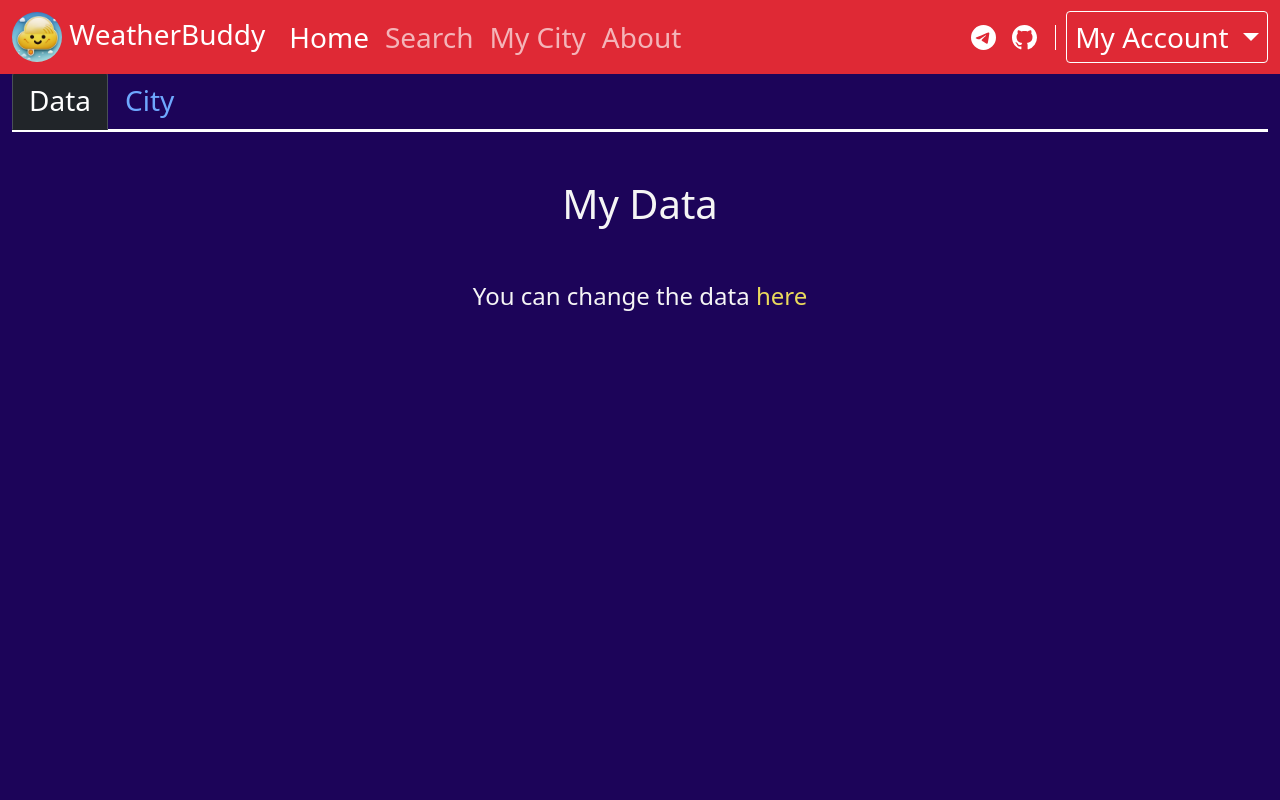
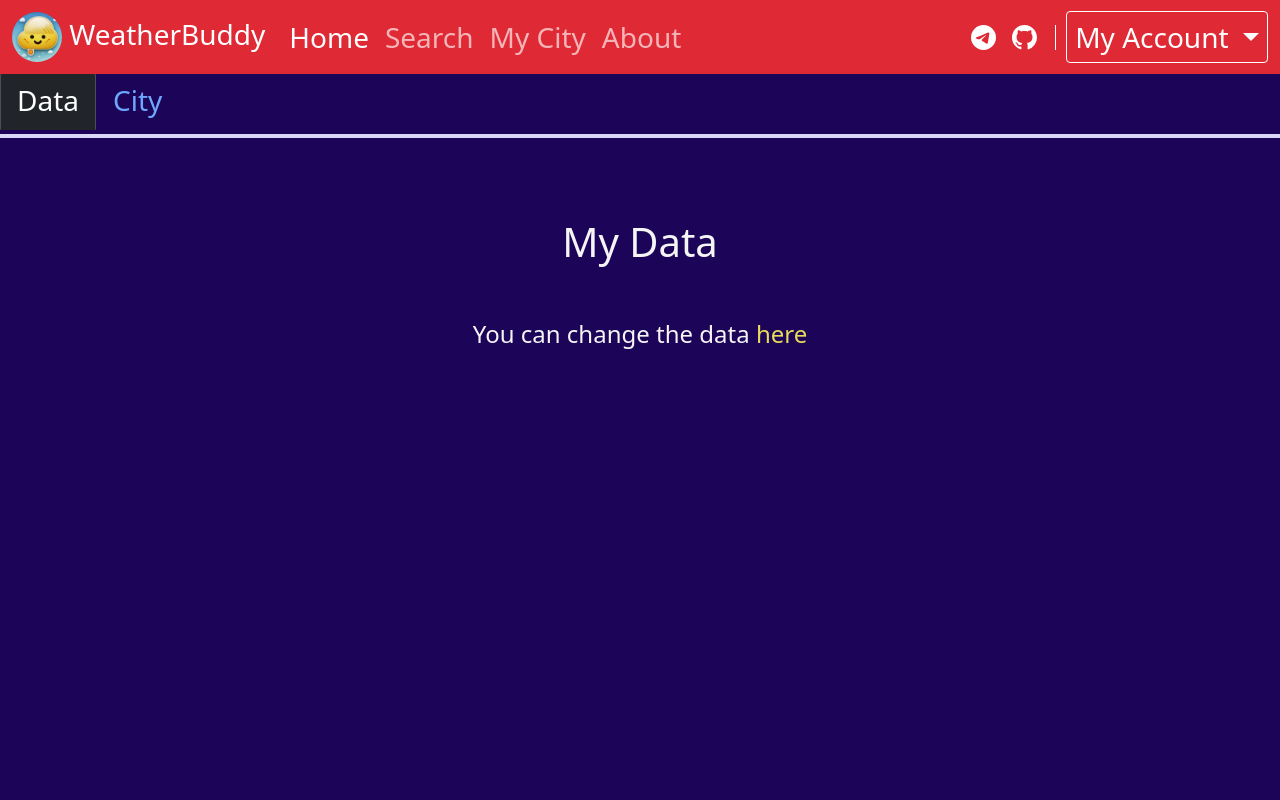
Before and after one commit to MikhailKras/weather-buddy, a FastAPI app: template src/templates/auth/user_data.html in a window 1280 px wide. Run offline with FastAPI, Linux system fonts and the light colour scheme; the template is opened without the code that fills it, so the values that code supplies are empty; parts of the project's set-up code (start-up, migrations or seed data) failed here and were passed over; some libraries are stand-ins or nearby versions.

Commit message:
feat: updated user data page
- Removed nav-tabs padding
- Changed nav-tabs bottom border
- Added line between nav-tabs and tables
- Added styles for alignment

```diff
--- a/src/templates/auth/user_data.html
+++ b/src/templates/auth/user_data.html
@@ -1,11 +1,7 @@
 {% extends "auth/base.html" %} {% block title %}My data{% endblock %} {% block
 content %}
-<div class="container-fluid h-100">
-  <ul
-    class="fs-3 nav nav-tabs border-bottom border-3 border-white"
-    id="userDataTabs"
-    role="tablist"
-  >
+<div class="container-fluid h-100" style="padding: 0">
+  <ul class="fs-3 nav nav-tabs border-0" id="userDataTabs" role="tablist">
     <li class="nav-item" role="presentation">
       <button
         class="nav-link active"
@@ -35,6 +31,10 @@ content %}
       </button>
     </li>
   </ul>
+  <hr
+    class="border-4 opacity-100"
+    style="border-color: #d8d8f6; margin-top: 5px"
+  />
   <div class="tab-content" id="userDataTabsContent">
     <div
       class="tab-pane fade show active"
@@ -42,7 +42,7 @@ content %}
       role="tabpanel"
       aria-labelledby="dataTab"
     >
-      <div class="container my-5 table-responsive">
+      <div class="table-responsive custom-margin-top">
         <h1 class="d-flex justify-content-center header-margin-top">My Data</h1>
         <table class="table-custom mx-auto">
           <tbody>
@@ -73,7 +73,7 @@ content %}
       role="tabpanel"
       aria-labelledby="cityTab"
     >
-      <div class="container my-5 table-responsive">
+      <div class="table-responsive custom-margin-top">
         <h1 class="d-flex justify-content-center header-margin-top">
           City Information
         </h1>
```
